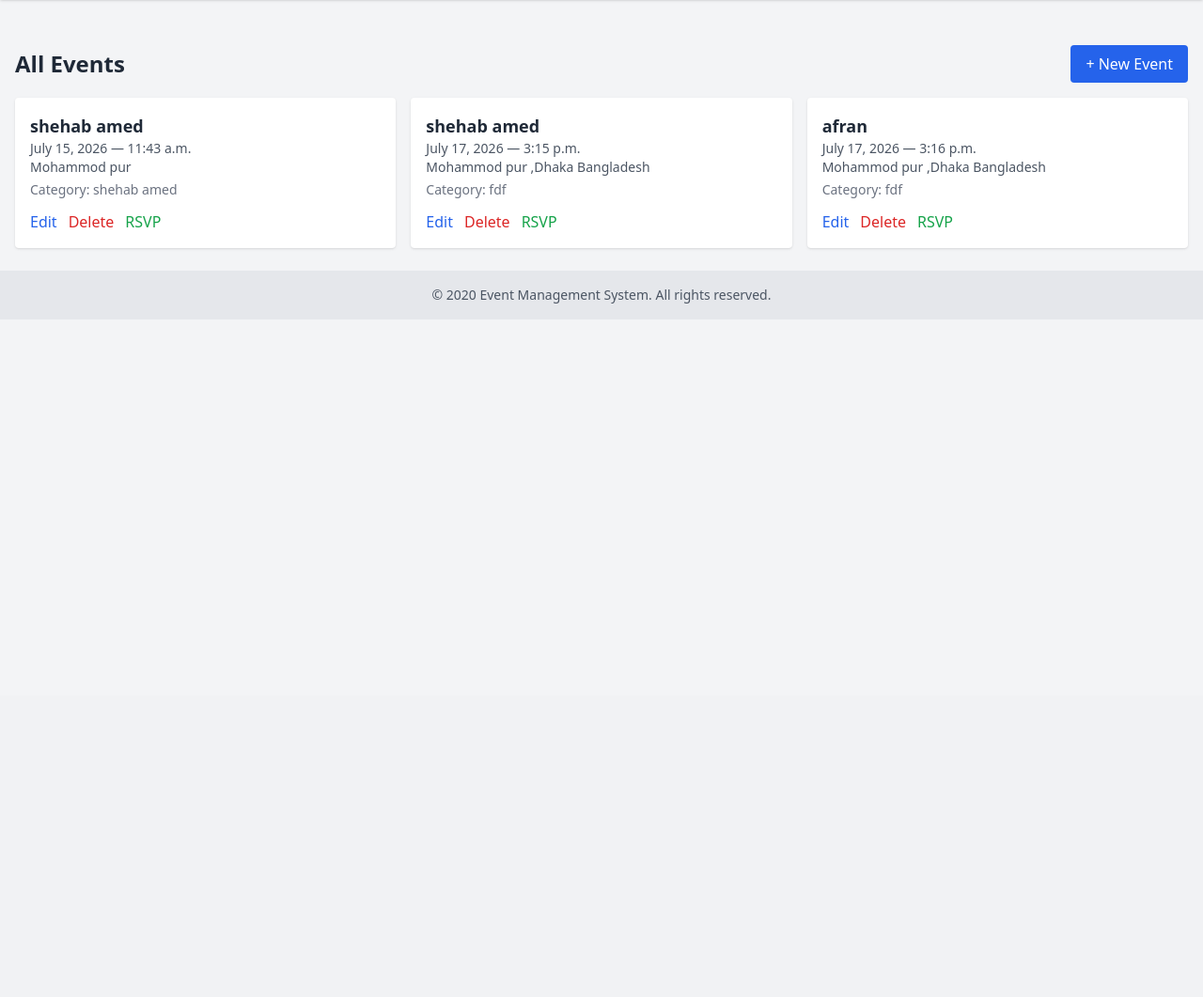
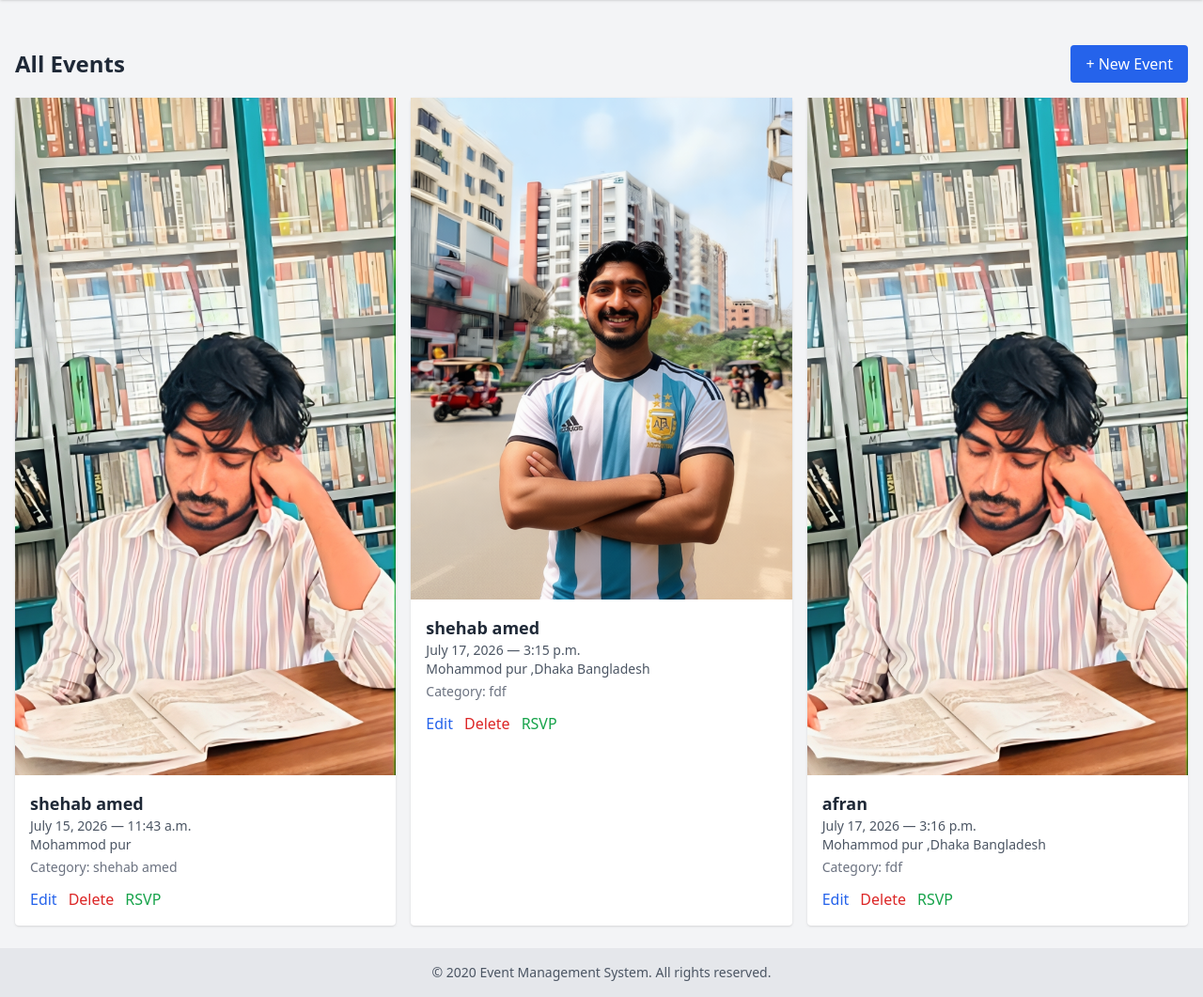
Before and after one commit to shehabuddin380/assignment-2-, a Django app: template tasks/templates/tasks/event_list.html in a window 1280 px wide. Shown: the part 60-1121 px from the top of the page at 94% size. Before the commit the page ends 383 px from the top, so only its background shows below. Run offline with Django 5.2, Linux system fonts and the light colour scheme; data comes from the database, SQL or seed files in the repository; both versions use the stored data as it was after the commit; the template is opened without the code that fills it: values that come from a table or form of the project are taken from there, most other values are stand-ins (such as "Sample title", 1, 10 or a date in 2020).

Commit message:
update event list

```diff
--- a/tasks/models.py
+++ b/tasks/models.py
@@ -9,7 +9,7 @@ class Category(models.Model):
         verbose_name_plural = "Categories"
 
     def __str__(self):
-        return self.namee
+        return self.name
 
 class Event(models.Model):
     name = models.CharField(max_length=200)
--- a/tasks/templates/tasks/event_list.html
+++ b/tasks/templates/tasks/event_list.html
@@ -9,7 +9,11 @@
 
 <div class="grid grid-cols-1 md:grid-cols-2 lg:grid-cols-3 gap-4">
     {% for event in events %}
-    <div class="bg-white rounded shadow p-4">
+    <div class="bg-white rounded shadow overflow-hidden">
+        {% if event.image %}
+            <img src="{{ event.image.url }}" class="w-full h-40 object-cover">
+        {% endif %}
+        <div class="p-4">
             <h2 class="text-lg font-semibold">{{ event.name }}</h2>
             <p class="text-sm text-gray-600">{{ event.date }} — {{ event.time }}</p>
             <p class="text-sm text-gray-600">{{ event.location }}</p>
@@ -20,6 +24,7 @@
                 <a href="{% url 'rsvp_event' event.pk %}" class="text-green-600 hover:underline">RSVP</a>
             </div>
         </div>
+    </div>
     {% empty %}
     <p class="text-gray-500">No events yet.</p>
     {% endfor %}
```
Also changed, not shown: db.sqlite3, media/event_images/0f3e854a7bf94bdaa396c159e718f36f_qwen-image-edit-plus.jpg (added), media/event_images/f7ef8bf44e6f4ee88adee2d03a4dfd3c_82jjJQ7.jpg (added), media/event_images/f7ef8bf44e6f4ee88adee2d03a4dfd3c_ArJ4rr2.jpg (added). Lines whose indentation alone changed are shown as unchanged.
